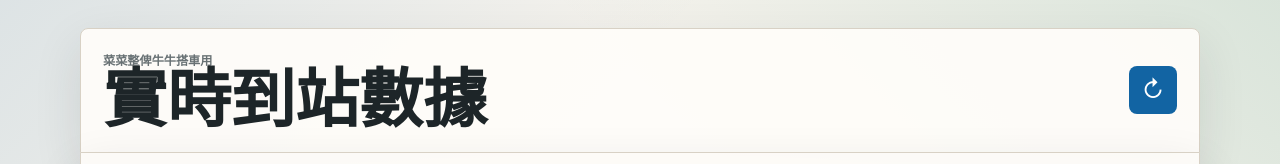
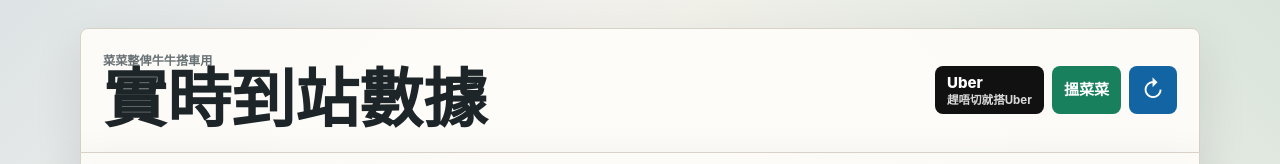
Before and after one commit to ozchoi/Cow-Bus-Time-apps, a plain HTML site: page index.html in a window 1280 px wide. Shown: the top 164 px of the page. Drawn offline with Linux system fonts and the light colour scheme; no server answers.

Commit message:
Add Uber and WhatsApp quick links

```diff
--- a/index.html
+++ b/index.html
@@ -13,9 +13,18 @@
           <p class="eyebrow">菜菜整俾牛牛搭車用</p>
           <h1 id="app-title">實時到站數據</h1>
         </div>
-        <button id="refreshButton" class="icon-button" type="button" aria-label="Refresh arrivals" title="Refresh arrivals">
-          <span aria-hidden="true">↻</span>
-        </button>
+        <div class="top-actions" aria-label="Quick actions">
+          <a class="quick-link uber-link" href="https://m.uber.com/ul/" target="_blank" rel="noopener noreferrer" aria-label="Open Uber">
+            <span class="quick-label">Uber</span>
+            <span class="quick-note">趕唔切就搭Uber</span>
+          </a>
+          <a class="quick-link" href="https://wa.me/+85264368695" target="_blank" rel="noopener noreferrer" aria-label="搵菜菜 on WhatsApp">
+            <span class="quick-label">搵菜菜</span>
+          </a>
+          <button id="refreshButton" class="icon-button" type="button" aria-label="Refresh arrivals" title="Refresh arrivals">
+            <span aria-hidden="true">↻</span>
+          </button>
+        </div>
       </section>
 
       <section class="preset-panel" aria-label="Trip choices">
--- a/styles.css
+++ b/styles.css
@@ -29,8 +29,14 @@ body {
     sans-serif;
 }
 
-button {
+button,
+a {
   font: inherit;
+}
+
+a {
+  color: inherit;
+  text-decoration: none;
 }
 
 .app-shell {
@@ -90,6 +96,7 @@ h2 {
 
 .icon-button {
   display: grid;
+  flex: 0 0 auto;
   width: 48px;
   height: 48px;
   place-items: center;
@@ -109,6 +116,47 @@ h2 {
 .icon-button:disabled {
   cursor: wait;
   opacity: 0.65;
+}
+
+.top-actions {
+  display: flex;
+  align-items: stretch;
+  justify-content: flex-end;
+  gap: 8px;
+}
+
+.quick-link {
+  display: grid;
+  align-content: center;
+  min-height: 48px;
+  padding: 7px 12px;
+  color: white;
+  background: var(--green);
+  border-radius: 8px;
+}
+
+.quick-link:hover,
+.quick-link:focus {
+  outline: 2px solid rgba(18, 100, 163, 0.28);
+  outline-offset: 2px;
+}
+
+.uber-link {
+  background: #111;
+}
+
+.quick-label {
+  font-size: 0.94rem;
+  font-weight: 850;
+  line-height: 1.05;
+}
+
+.quick-note {
+  margin-top: 3px;
+  font-size: 0.72rem;
+  font-weight: 700;
+  line-height: 1.05;
+  opacity: 0.84;
 }
 
 .preset-panel {
@@ -342,5 +390,14 @@ h2 {
 
   .topbar {
     align-items: flex-start;
+    flex-direction: column;
+  }
+
+  .top-actions {
+    width: 100%;
+  }
+
+  .quick-link {
+    flex: 1 1 auto;
   }
 }
```
